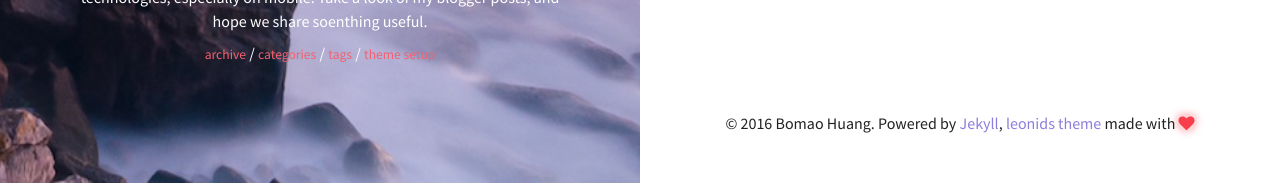
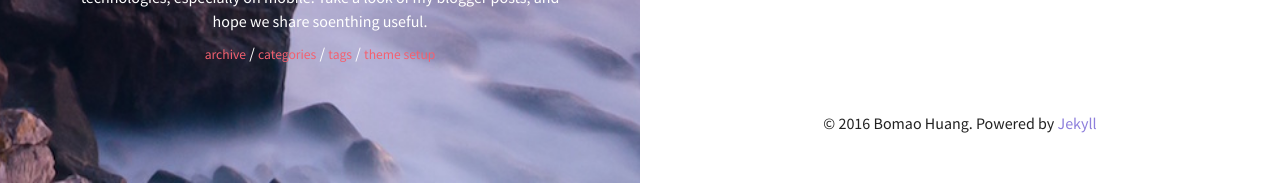
Before and after one commit to biscat/biscat.github.io, a Jekyll site: the page built from index.html, in a window 1280 px wide. Shown: the part 1905-2088 px from the top of the page. Built offline with Jekyll 4.4.1, drawn with Linux system fonts in a browser that asks for light colours.

Commit message:
Update footer.html
Update footer.html to be more correct information.

```diff
--- a/_includes/footer.html
+++ b/_includes/footer.html
@@ -1,3 +1,4 @@
 <footer>
-  &copy; {{ site.time | date: '%Y' }} {{ site.owner.name }}. Powered by <a href="http://jekyllrb.com/">Jekyll</a>, <a href="http://github.com/renyuanz/leonids/">leonids theme</a> made with <i class="fa fa-heart heart-icon"></i>
+  &copy; {{ site.time | date: '%Y' }} {{ site.owner.name }}. Powered by <a href="http://jekyllrb.com/">Jekyll</a>
+  <!-- , <a href="http://github.com/renyuanz/leonids/">leonids theme</a> made with <i class="fa fa-heart heart-icon"></i> -->
 </footer>
```
